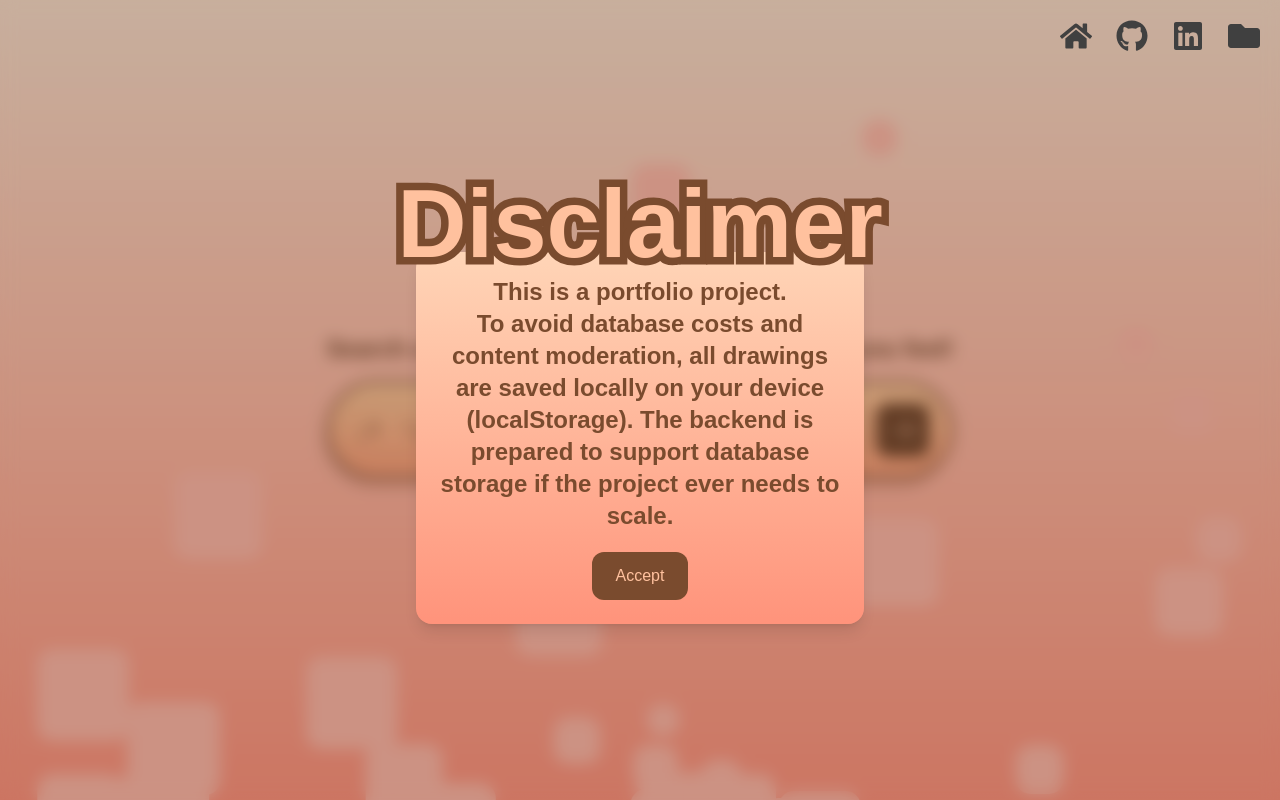
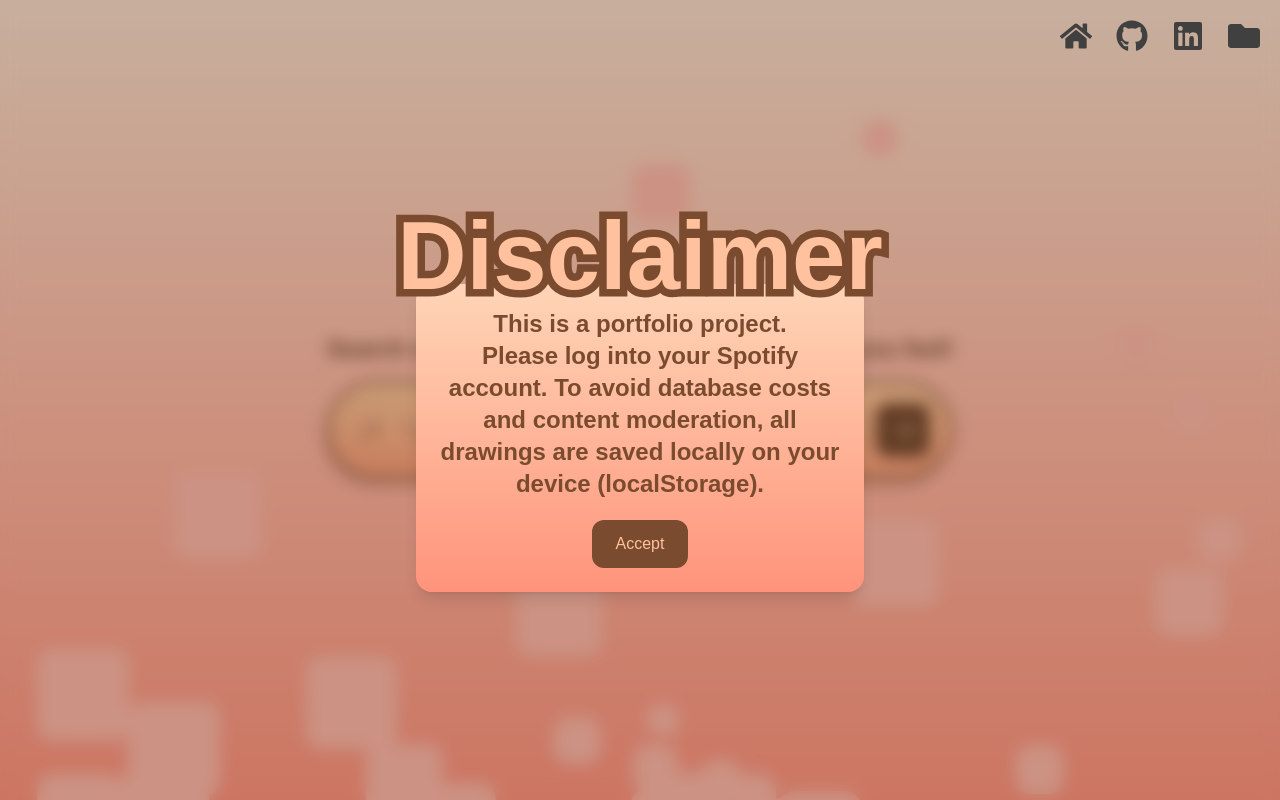
Before and after one commit to GinoVagliente/Draw-The-Sound, a React (Vite) app: page / in a window 1280 px wide. Built offline with nearby package versions, Linux system fonts and the light colour scheme; a web font is replaced by a local one.

Commit message:
sizes changes

```diff
--- a/src/Components/Canvas/DisclaimerModal.jsx
+++ b/src/Components/Canvas/DisclaimerModal.jsx
@@ -55,7 +55,7 @@
 
             <div className=" bg-gradient-to-b from-[rgb(255,213,183)] to-[rgb(255,147,123)] rounded-2xl p-6 max-w-md w-full text-center shadow-lg">
               <p className="text-[#7a4b2e] font-bold text-2xl [font-family:'Short_Stack',sans-serif] text-center">
-                Due to Spotify limitations, if you're on mobile only a preview of the song is played. Sorry!
+                Due to Spotify limitations, regardless if you're log into your spotify account if you're on mobile only a preview of the song is played. Sorry
               </p>
               <button
                 onClick={handleAccept}
--- a/src/Components/Canvas/MediaPlayer.jsx
+++ b/src/Components/Canvas/MediaPlayer.jsx
@@ -15,7 +15,7 @@
       const options = {
         uri: `spotify:track:${song.trackid}`,
         width: isMobile ? "350" : "400",
-        height: isMobile ? "80" : "152",
+        height: isMobile ? "80" : "100",
       };
 
       IFrameAPI.createController(element, options, () => {});
--- a/src/Components/Home/ProjectDisclaimerModal.jsx
+++ b/src/Components/Home/ProjectDisclaimerModal.jsx
@@ -48,10 +48,9 @@
             <div className="bg-gradient-to-b from-[rgb(255,213,183)] to-[rgb(255,147,123)] rounded-2xl p-6 max-w-md w-full text-center shadow-lg">
               <p className="text-[#7a4b2e] font-bold text-2xl [font-family:'Short_Stack',sans-serif] text-center">
                 This is a portfolio project.
-                <br/>
-                To avoid database costs and content moderation, all drawings are saved
-                locally on your device (localStorage).
-                The backend is prepared to support database storage if the project ever needs to scale.
+                <br />
+                Please log into your Spotify account.
+                To avoid database costs and content moderation, all drawings are saved locally on your device (localStorage).
               </p>
               <button
                 onClick={handleAccept}
```
